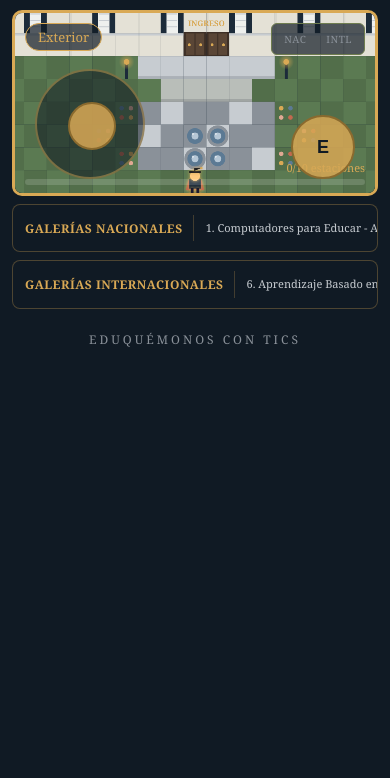
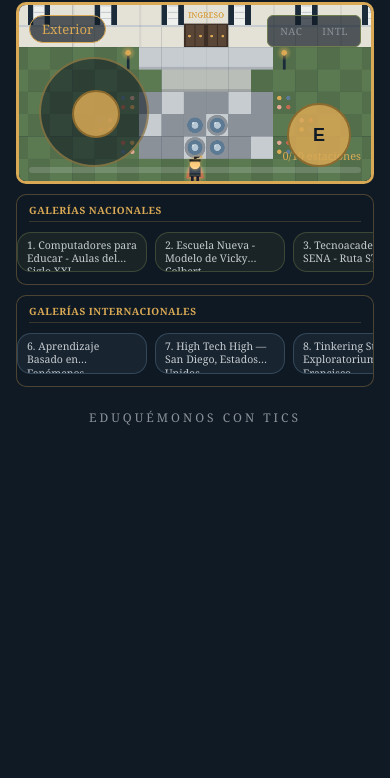
Before and after one commit to ProfeJef/galeria-educativa-2d, a plain HTML site: page index.html in a window 390 px wide. Shown: the part 66-844 px from the top of the page. Drawn offline with Linux system fonts and the light colour scheme.

Commit message:
Redesign mobile side panels with improved styles

```diff
--- a/css/style.css
+++ b/css/style.css
@@ -143,32 +143,72 @@ canvas#game {
 .sidePanel li.done { color: #d9a955; }
 .sidePanel li.done::after { content: ' \2713'; }
 
-/* En pantallas angostas: franjas horizontales arriba del juego */
+/* ==== REDISEÑO MOVIL DE PANELES LATERALES (chips desplazables) ==== */
 @media (max-width: 1050px) {
-  #museumLayout { flex-direction: column; align-items: stretch; gap: 8px; }
+  #museumLayout { flex-direction: column; align-items: stretch; gap: 10px; padding: 0 4px; }
+  #stage { order: -1; margin: 0 auto; }
+
   .sidePanel {
     width: 100%;
     max-height: none;
+    padding: 8px 0 8px 0;
+    background: rgba(16,26,36,0.6);
+    border-radius: 10px;
+    display: flex;
+    flex-direction: column;
+    gap: 6px;
+    overflow: visible;
+  }
+  .sidePanel h3 {
+    font-size: 10px;
+    margin: 0 12px 2px 12px;
+    padding-bottom: 4px;
+    border-bottom: 1px solid rgba(217,169,85,0.2);
+    border-right: none;
+    display: block;
+  }
+  .sidePanel ul {
     display: flex;
     gap: 8px;
     overflow-x: auto;
     overflow-y: hidden;
-    white-space: nowrap;
+    padding: 2px 12px 4px 12px;
+    scroll-snap-type: x proximity;
+    -webkit-overflow-scrolling: touch;
   }
-  .sidePanel h3 {
+  .sidePanel ul::-webkit-scrollbar { height: 4px; }
+  .sidePanel ul::-webkit-scrollbar-thumb { background: rgba(217,169,85,0.4); border-radius: 4px; }
+
+  .sidePanel li {
     flex-shrink: 0;
-    border-bottom: none;
-    border-right: 1px solid rgba(217,169,85,0.25);
-    padding: 0 10px 0 0;
-    margin: 0;
-    display: flex;
-    align-items: center;
+    scroll-snap-align: start;
+    max-width: 150px;
+    white-space: normal;
+    font-size: 11px;
+    line-height: 1.25;
+    padding: 7px 10px;
+    border-radius: 14px;
+    background: rgba(217,169,85,0.08);
+    border: 1px solid rgba(217,169,85,0.25);
+    display: -webkit-box;
+    -webkit-line-clamp: 2;
+    -webkit-box-orient: vertical;
+    overflow: hidden;
   }
-  .sidePanel ul { display: flex; gap: 6px; }
-  .sidePanel li { flex-shrink: 0; white-space: nowrap; font-size: 11px; }
-  #stage { order: -1; }
+  .sidePanel.nac li { border-color: rgba(111,125,79,0.4); background: rgba(111,125,79,0.12); }
+  .sidePanel.intl li { border-color: rgba(92,122,148,0.4); background: rgba(92,122,148,0.12); }
+  .sidePanel li.done {
+    background: rgba(217,169,85,0.25);
+    border-color: #d9a955;
+    color: #f3ecd9;
+  }
 }
 
+@media (max-width: 480px) {
+  h1 { font-size: 22px; }
+  .sidePanel li { max-width: 130px; font-size: 10.5px; padding: 6px 9px; }
+  #footerTag { font-size: 10px; letter-spacing: 2px; }
+}
 /* ==== CONTROLES TACTILES: JOYSTICK Y BOTON DE ACCION ==== */
 #touchControls {
   display: none;
```
